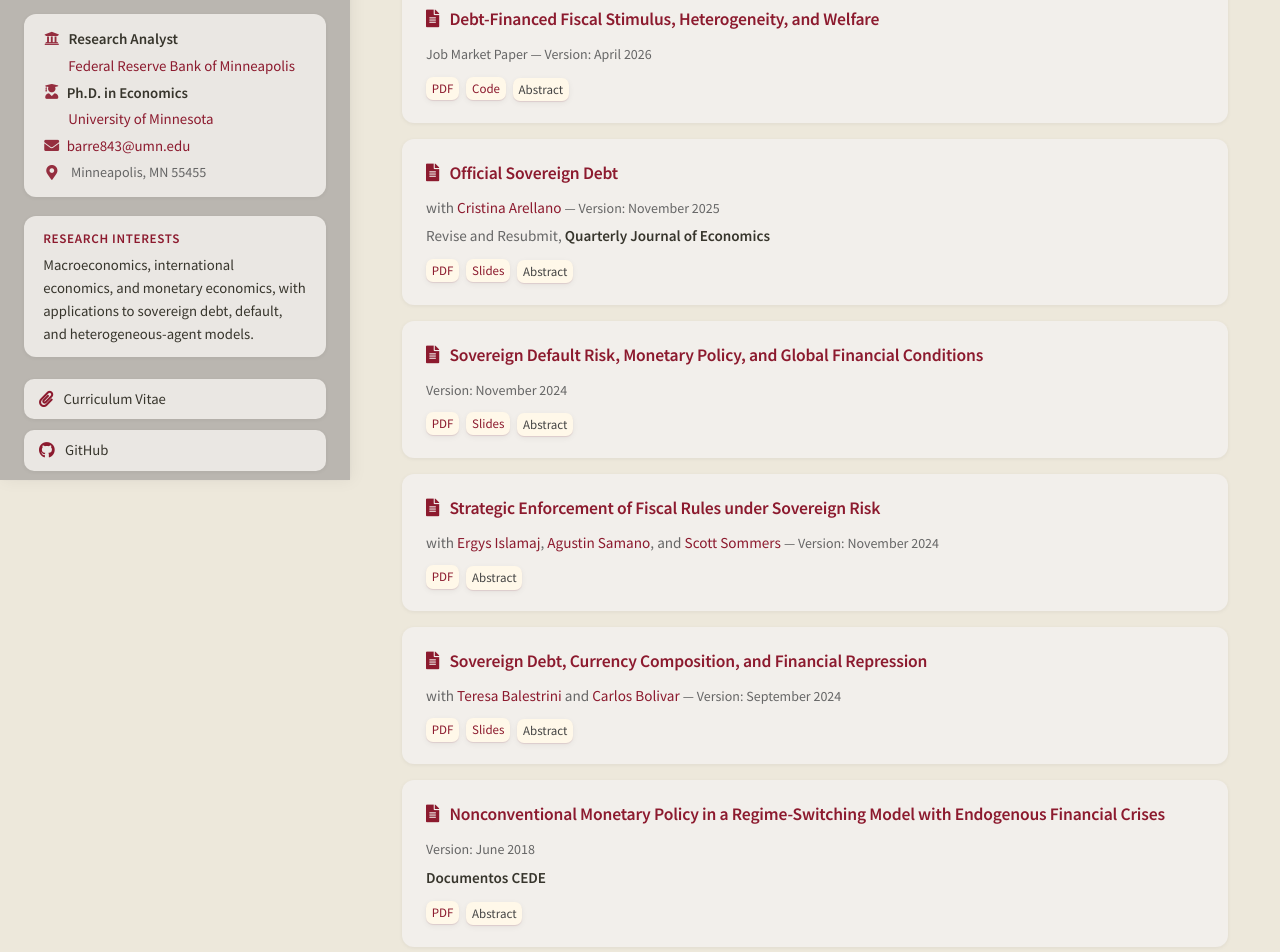
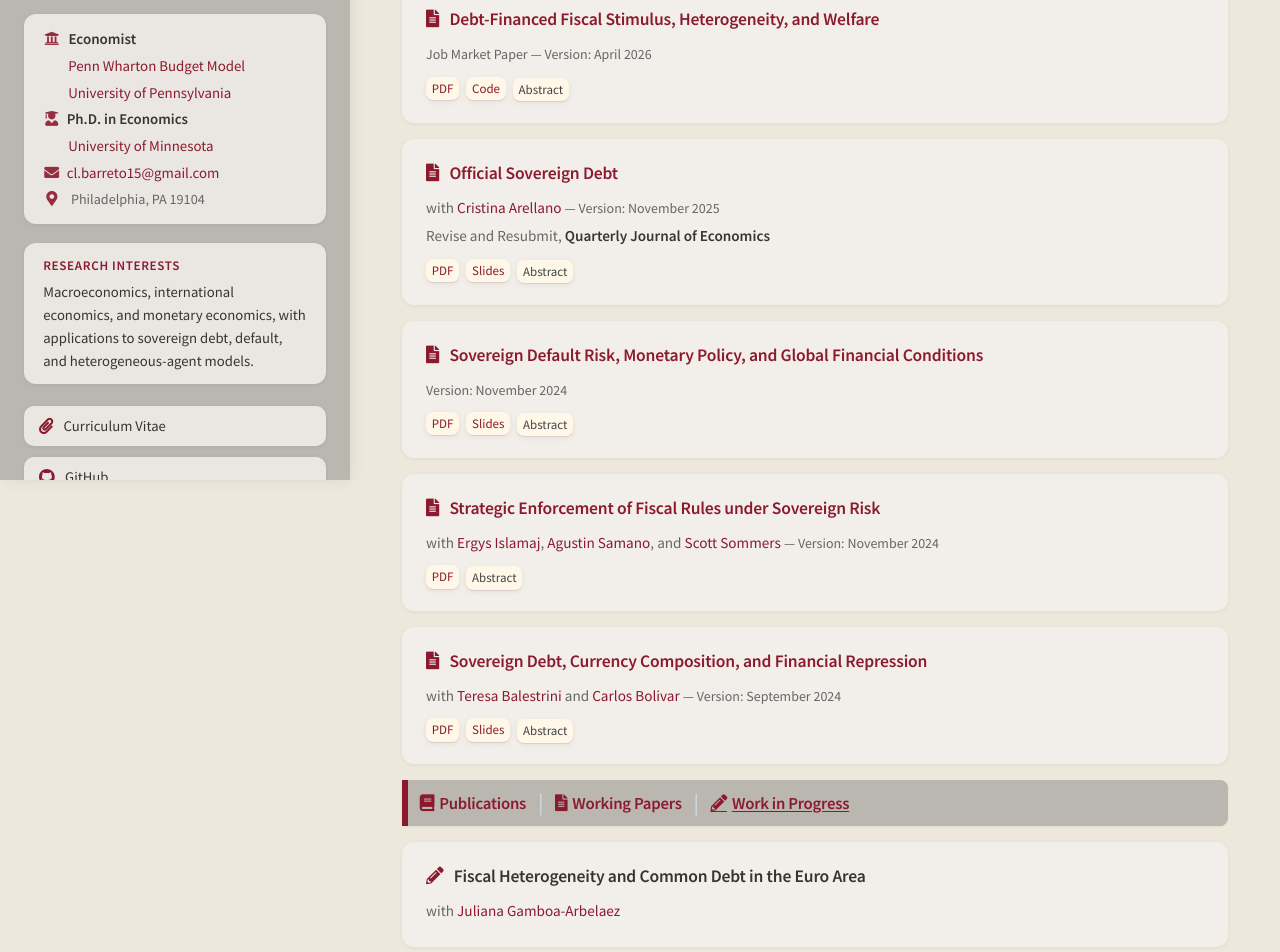
Before and after one commit to LeonardoBarretoV/website, a plain HTML site: page index.html in a window 1280 px wide. Shown: the part 320-1272 px from the top of the page. Drawn offline with Linux system fonts and the light colour scheme.

Commit message:
Update affiliation to Penn Wharton Budget Model, location, email; remove Nonconventional paper
Co-Authored-By: Claude Opus 5.5 <noreply@anthropic.com>

```diff
--- a/index.html
+++ b/index.html
@@ -5,7 +5,7 @@
   <meta name="viewport" content="width=device-width, initial-scale=1.0">
   <title>Leonardo Barreto</title>
   <meta name="author" content="Leonardo Barreto">
-  <meta name="description" content="Leonardo Barreto is a Ph.D. Candidate in Economics at the University of Minnesota and a Research Analyst at the Federal Reserve Bank of Minneapolis. His research focuses on macroeconomics, international economics, and monetary economics."/>
+  <meta name="description" content="Leonardo Barreto is an Economist at the Penn Wharton Budget Model, University of Pennsylvania. He holds a Ph.D. in Economics from the University of Minnesota. His research focuses on macroeconomics, international economics, and monetary economics."/>
   <meta name="theme-color" content="#ede8db" id="meta-theme-color">
 
   <script>
@@ -59,7 +59,7 @@
   <meta property="og:image:width" content="512">
   <meta property="og:image:height" content="512">
   <meta property="og:title" content="Leonardo Barreto | Economist">
-  <meta property="og:description" content="Ph.D. in Economics, University of Minnesota. Research Analyst, Federal Reserve Bank of Minneapolis.">
+  <meta property="og:description" content="Economist, Penn Wharton Budget Model, University of Pennsylvania. Ph.D. in Economics, University of Minnesota.">
   <meta property="og:url" content="https://leonardo-barreto.com/">
   <meta property="og:type" content="website">
 
@@ -71,8 +71,8 @@
     "name": "Leonardo Barreto",
     "url": "https://leonardo-barreto.com/",
     "image": "https://leonardo-barreto.com/images/icon-512.png",
-    "jobTitle": "Research Analyst",
-    "worksFor": { "@type": "Organization", "name": "Federal Reserve Bank of Minneapolis" },
+    "jobTitle": "Economist",
+    "worksFor": { "@type": "Organization", "name": "Penn Wharton Budget Model, University of Pennsylvania" },
     "alumniOf": { "@type": "Organization", "name": "University of Minnesota" },
     "sameAs": ["https://github.com/LeonardoBarretoV"]
   }
@@ -83,7 +83,7 @@
     "@type": "WebSite",
     "name": "Leonardo Barreto",
     "url": "https://leonardo-barreto.com/",
-    "description": "Ph.D. in Economics, University of Minnesota. Research Analyst, Federal Reserve Bank of Minneapolis.",
+    "description": "Economist, Penn Wharton Budget Model, University of Pennsylvania. Ph.D. in Economics, University of Minnesota.",
     "hasPart": [
       {
         "@type": "WebPage",
@@ -139,12 +139,13 @@
         <h1 class="sidebar-author">Leonardo Barreto</h1>
       </div>
       <div class="sidebar-tagline modern-tagline">
-        <div class="tagline-title"><i class="fa fa-university"></i> Research Analyst</div>
-        <div class="tagline-row tagline-sub" style="margin-left:1.7em;"><a href="https://www.minneapolisfed.org/economic-research/economists">Federal Reserve Bank of Minneapolis</a></div>
+        <div class="tagline-title"><i class="fa fa-university"></i> Economist</div>
+        <div class="tagline-row tagline-sub" style="margin-left:1.7em;"><a href="https://budgetmodel.wharton.upenn.edu/">Penn Wharton Budget Model</a></div>
+        <div class="tagline-row tagline-sub" style="margin-left:1.7em;"><a href="https://www.upenn.edu/">University of Pennsylvania</a></div>
         <div class="tagline-row"><i class="fa fa-user-graduate"></i> <span style="font-weight:600">Ph.D. in Economics</span></div>
         <div class="tagline-row tagline-sub" style="margin-left:1.7em;"><a href="https://cla.umn.edu/economics">University of Minnesota</a></div>
-        <div class="tagline-row"><i class="fa fa-envelope"></i> <a href="mailto:barre843@umn.edu">barre843@umn.edu</a></div>
-        <div class="tagline-row"><i class="fa fa-map-marker-alt"></i> <span class="tagline-sub">Minneapolis, MN 55455</span></div>
+        <div class="tagline-row"><i class="fa fa-envelope"></i> <a href="mailto:cl.barreto15@gmail.com">cl.barreto15@gmail.com</a></div>
+        <div class="tagline-row"><i class="fa fa-map-marker-alt"></i> <span class="tagline-sub">Philadelphia, PA 19104</span></div>
       </div>
       <div class="research-box">
           <div class="research-title">Research Interests</div>
@@ -357,26 +358,6 @@
               </div>
             </div>
 
-            <!-- Nonconventional -->
-            <div class="paper-card">
-              <h4 style="margin-top:0;">
-                <a href="pdf/CEDE_masters_thesis.pdf"><i class="fas fa-file-alt" aria-hidden="true"></i> Nonconventional Monetary Policy in a Regime-Switching Model with Endogenous Financial Crises</a>
-              </h4>
-              <div class="authors">
-                <span class="version">Version: June 2018</span>
-              </div>
-              <div class="journal-version">
-                <span class="journal-bold">Documentos CEDE</span>
-              </div>
-              <div class="extra-links">
-                <a class="tag-label" href="pdf/CEDE_masters_thesis.pdf">PDF</a>
-                <details class="abstract-details">
-                  <summary>Abstract</summary>
-                  <p class="abstract-text">This paper develops a regime-switching New Keynesian model for a small open economy, with an occasionally binding financial friction that allows for endogenous financial crises. The model has two regimes: a regime for normal economic times, in which financial market access is unconstrained, and a crisis regime, characterized by curtailed access to foreign borrowing. The transition probability between regimes depends on the endogenous variables of the model. We employ this framework to analyze the macroeconomic implications of adapting the Inflation Targeting (IT) strategy in a way that takes into account the possibility to prevent the occurrence of financial crises. We calibrate the model using Colombian historical data. The results show that monetary policy has major limitations when it seeks to prevent financial crises. As the central bank gives more importance to the GDP growth gap, the frequency with which crises occur decreases. However, this reduction is quantitatively small. On the other hand, as the monetary authority responds more strongly to increases in the external debt growth rate, the frequency with which the economy goes into crisis is not significantly different from the current IT scheme. However, the volatilities of inflation and consumption are much higher.</p>
-                </details>
-              </div>
-            </div>
-
           </div><!-- /working-papers -->
 
           <!-- ======================== WORK IN PROGRESS ======================== -->
```
Also changed, not shown: manifest.json.
